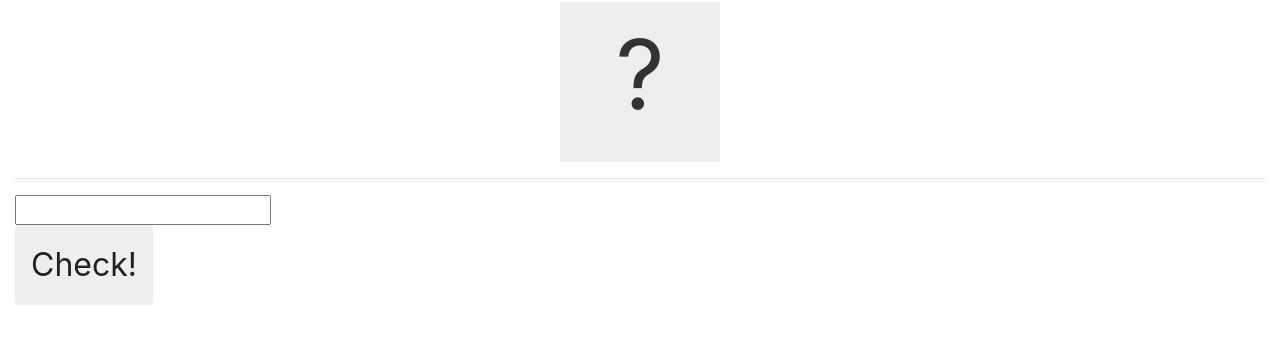
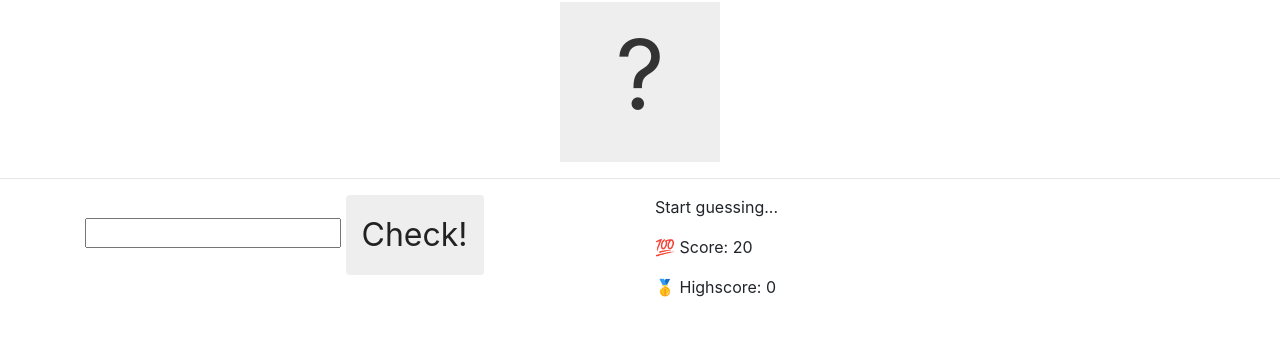
Before and after one commit to JonWil91/Numbers-game-JavaScript, a plain HTML site: page index.html in a window 1280 px wide. Shown: the part 120-464 px from the top of the page. Drawn offline with nearby package versions, Linux system fonts and the light colour scheme.

Commit message:
Added to main section: text for current score and highscore

```diff
--- a/index.html
+++ b/index.html
@@ -24,23 +24,33 @@
                 </div>
             </div>
         </header>
+    </div>
 
-        <hr>
-
+    <hr>
+    <div class="container">
         <main>
             <div class="row">
-                <div class="col-md-12 col-lg-3">
+                <div class="col-md-12 col-lg-6">
                     <section>
                         <input type="number" class="guess" />
-                        <div class="col">
-                            <div class="row">
-                                <button class="btn check">Check!</button>
-                            </div>
-                        </div>
+
+                        <button class="btn check">Check!</button>
+
+                    </section>
+                </div>
+
+                <div class="col-md-12 col-lg-6">
+                    <section class="right">
+                        <p class="message">Start guessing...</p>
+                        <p class="label-score">💯 Score: <span class="score">20</span></p>
+                        <p class="label-highscore">
+                            🥇 Highscore: <span class="highscore">0</span>
+                        </p>
                     </section>
                 </div>
             </div>
         </main>
+    </div>
 
     </div>
 
```
